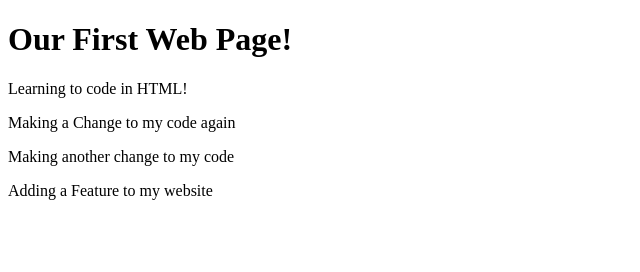
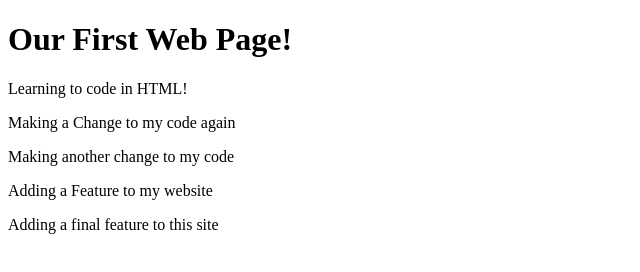
Before and after one commit to anirudhvoru/dis, a plain HTML site: page index.html in a window 1280 px wide. Shown: the whole page, without its empty margins (0-640 px from the left). Drawn offline with Linux system fonts and the light colour scheme.

Commit message:
merging brach

```diff
--- a/index.html
+++ b/index.html
@@ -7,5 +7,6 @@
         <p>Making a Change to my code again</p>
         <p>Making another change to my code</p>
         <p>Adding a Feature to my website</p>
+        <p>Adding a final feature to this site</p>
     </body>
 </html>
```
